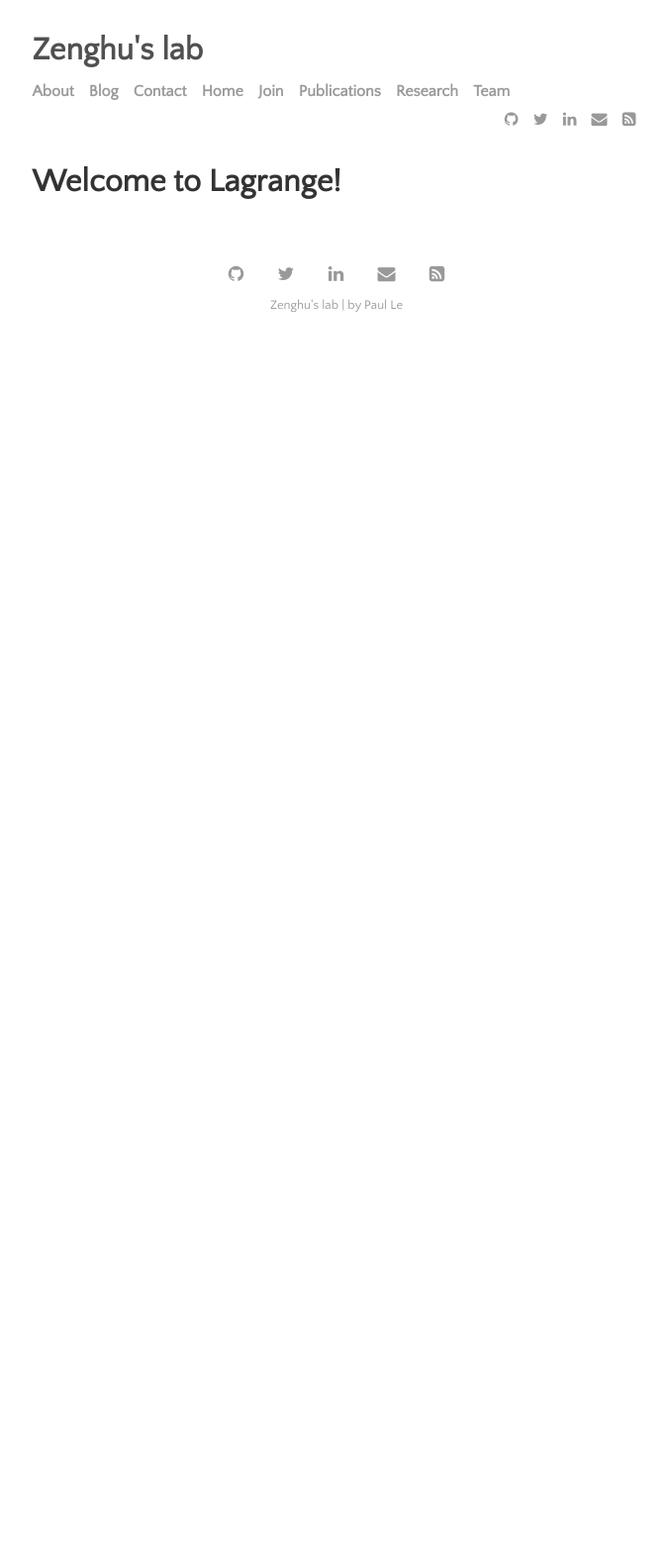
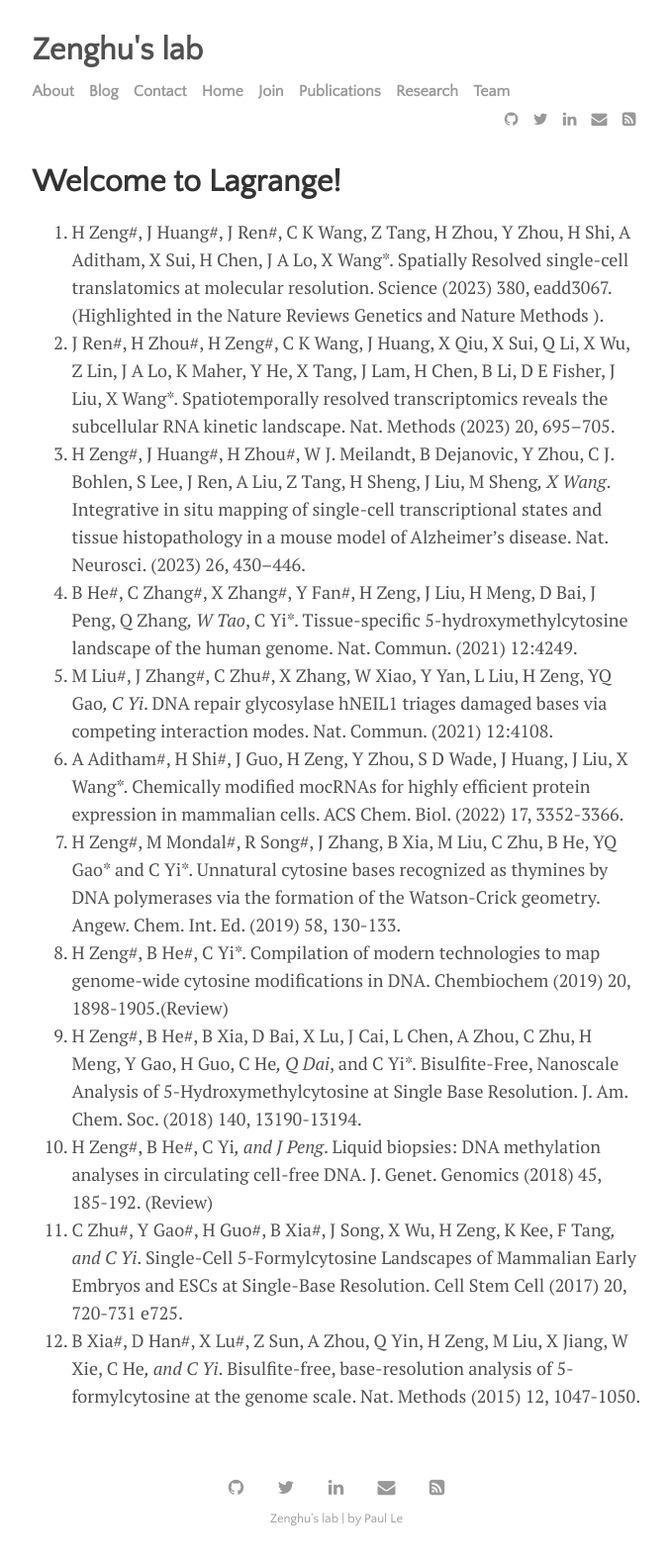
Before and after one commit to ZenghuPKU/zenghupku.github.io, a Jekyll site: the page built from menu/publications.md, in a window 1280 px wide. Shown: the whole page at 99% size, without its empty margins (300-977 px from the left). Built offline with Jekyll 4.4.1, drawn with Linux system fonts in a browser that asks for light colours; before the commit the page ends 900 px from its top, so only the background shows below that.

Commit message:
Update publications.md

```diff
--- a/menu/publications.md
+++ b/menu/publications.md
@@ -3,3 +3,15 @@
 title: Welcome to Lagrange!
 permalink: /publications
 ---
+1. H Zeng#, J Huang#, J Ren#, C K Wang, Z Tang, H Zhou, Y Zhou, H Shi, A Aditham, X Sui, H Chen, J A Lo, X Wang*. Spatially Resolved single-cell translatomics at molecular resolution.  Science (2023) 380, eadd3067. (Highlighted in the  Nature Reviews Genetics and  Nature Methods ).
+2. J Ren#, H Zhou#, H Zeng#, C K Wang, J Huang, X Qiu, X Sui, Q Li, X Wu, Z Lin, J A Lo, K Maher, Y He, X Tang, J Lam, H Chen, B Li, D E Fisher, J Liu, X Wang*. Spatiotemporally resolved transcriptomics reveals the subcellular RNA kinetic landscape.  Nat. Methods (2023) 20, 695–705.
+3. H Zeng#, J Huang#, H Zhou#, W J. Meilandt, B Dejanovic, Y Zhou, C J. Bohlen, S Lee, J Ren, A Liu, Z Tang, H Sheng, J Liu, M Sheng*, X Wang*. Integrative in situ mapping of single-cell transcriptional states and tissue histopathology in a mouse model of Alzheimer's disease.  Nat. Neurosci. (2023) 26, 430–446.
+4. B He#, C Zhang#, X Zhang#, Y Fan#, H Zeng, J Liu, H Meng, D Bai, J Peng, Q Zhang*, W Tao*, C Yi*. Tissue-specific 5-hydroxymethylcytosine landscape of the human genome.  Nat. Commun. (2021) 12:4249.
+5. M Liu#, J Zhang#, C Zhu#, X Zhang, W Xiao, Y Yan, L Liu, H Zeng, YQ Gao*, C Yi*. DNA repair glycosylase hNEIL1 triages damaged bases via competing interaction modes.  Nat. Commun. (2021) 12:4108.
+6. A Aditham#, H Shi#, J Guo, H Zeng, Y Zhou, S D Wade, J Huang, J Liu, X Wang*. Chemically modified mocRNAs for highly efficient protein expression in mammalian cells.  ACS Chem. Biol. (2022) 17, 3352-3366.
+7. H Zeng#, M Mondal#, R Song#, J Zhang, B Xia, M Liu, C Zhu, B He, YQ Gao* and C Yi*. Unnatural cytosine bases recognized as thymines by DNA polymerases via the formation of the Watson-Crick geometry.  Angew. Chem. Int. Ed. (2019) 58, 130-133.
+8. H Zeng#, B He#, C Yi*. Compilation of modern technologies to map genome-wide cytosine modifications in DNA.  Chembiochem  (2019) 20, 1898-1905.(Review)
+9. H Zeng#, B He#, B Xia, D Bai, X Lu, J Cai, L Chen, A Zhou, C Zhu, H Meng, Y Gao, H Guo, C He*, Q Dai*, and C Yi*. Bisulfite-Free, Nanoscale Analysis of 5-Hydroxymethylcytosine at Single Base Resolution.  J. Am. Chem. Soc. (2018) 140, 13190-13194.
+10. H Zeng#, B He#, C Yi*, and J Peng*. Liquid biopsies: DNA methylation analyses in circulating cell-free DNA.  J. Genet. Genomics (2018) 45, 185-192. (Review)
+11. C Zhu#, Y Gao#, H Guo#, B Xia#, J Song, X Wu, H Zeng, K Kee, F Tang*, and C Yi*. Single-Cell 5-Formylcytosine Landscapes of Mammalian Early Embryos and ESCs at Single-Base Resolution.  Cell Stem Cell (2017) 20, 720-731 e725.
+12. B Xia#, D Han#, X Lu#, Z Sun, A Zhou, Q Yin, H Zeng, M Liu, X Jiang, W Xie, C He*, and C Yi*. Bisulfite-free, base-resolution analysis of 5-formylcytosine at the genome scale.  Nat. Methods (2015) 12, 1047-1050.
```
